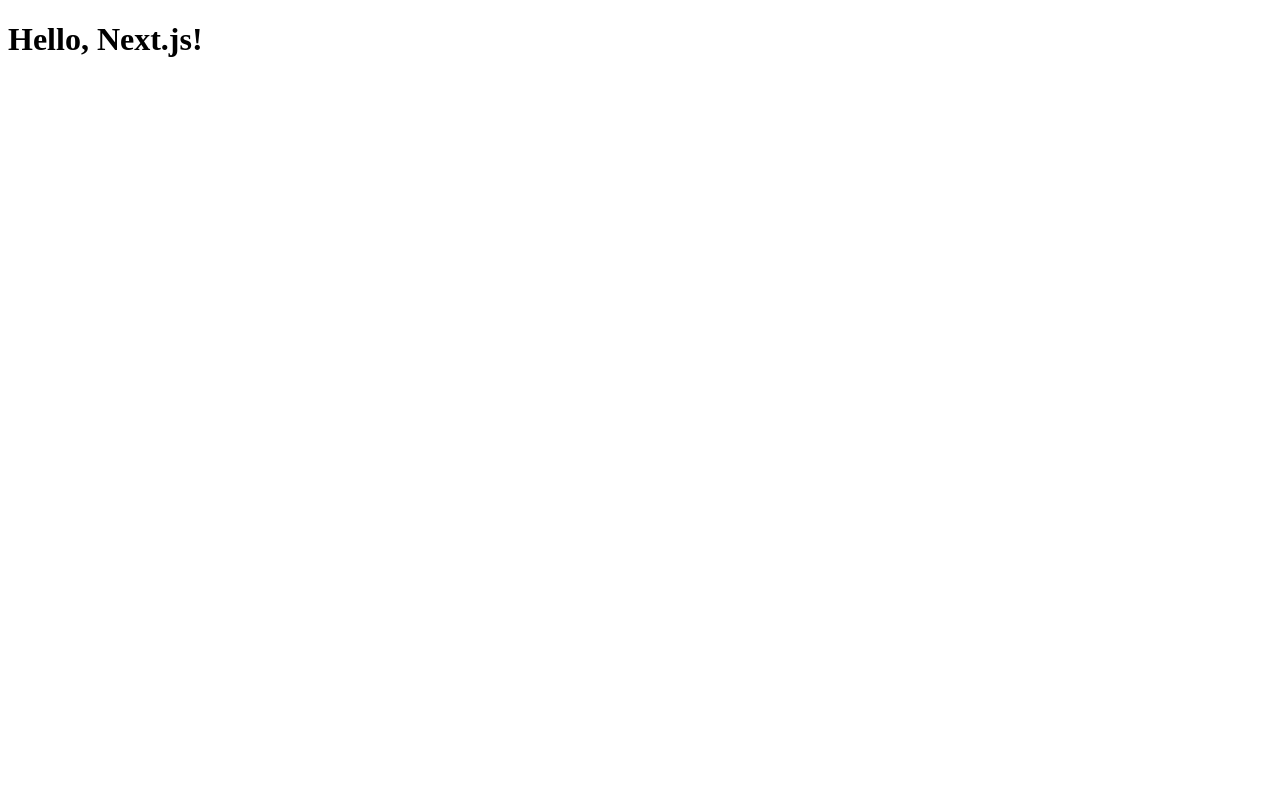
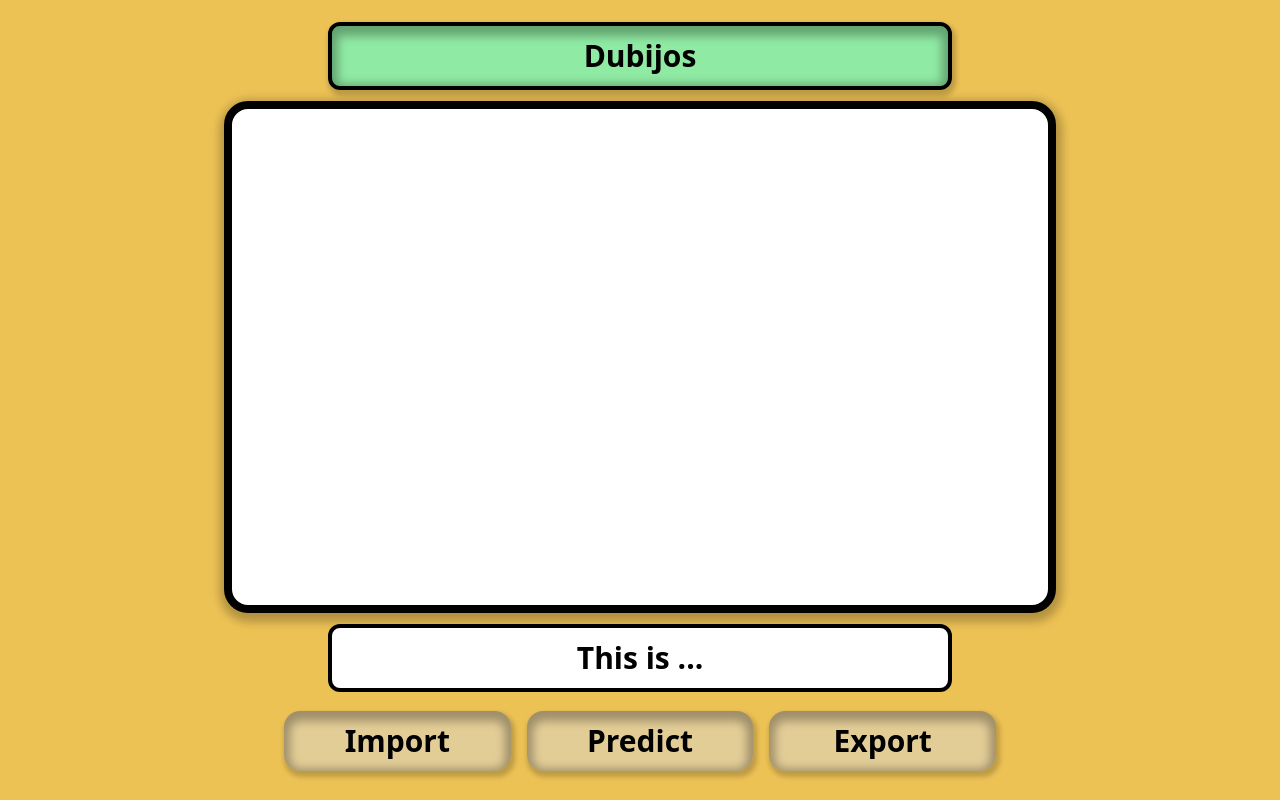
Before and after one commit to alu0101329093/dubijos, a Next.js app: page / in a window 1280 px wide. Built offline with nearby package versions, Linux system fonts and the light colour scheme.

Commit message:
feat: Add main page aspect

```diff
--- a/app/page.tsx
+++ b/app/page.tsx
@@ -1,3 +1,27 @@
-export default function Home() {
-  return <h1>Hello, Next.js!</h1>;
-}
+import type { FC } from 'react';
+import OptionButton from '../components/OptionButton';
+
+const Home: FC = () => {
+  return (
+    <main className="flex h-screen w-screen flex-1 flex-col items-center justify-around bg-[#edc255] p-4">
+      <h1 className="w-1/2 rounded-xl border-4 border-black bg-green-300/90 p-3 text-center text-3xl font-bold shadow-inout">
+        Dubijos
+      </h1>
+      <canvas
+        className="h-4/6 w-8/12 rounded-3xl border-8 border-black bg-white shadow-[1px_4px_10px_5px_rgba(0,0,0,0.25)]"
+        height={720}
+        width={1280}
+      ></canvas>
+      <span className="w-1/2 rounded-xl border-4 border-black bg-white p-3 text-center text-3xl font-semibold">
+        This is {'...'}
+      </span>
+      <div className="flex w-7/12 justify-center text-3xl font-semibold">
+        <OptionButton>Import</OptionButton>
+        <OptionButton>Predict</OptionButton>
+        <OptionButton>Export</OptionButton>
+      </div>
+    </main>
+  );
+};
+
+export default Home;
--- /dev/null
+++ b/components/OptionButton.tsx
@@ -0,0 +1,17 @@
+'use client';
+
+import type { FC, ReactNode } from 'react';
+
+export interface OptionButtonProps {
+  children: ReactNode;
+}
+
+const OptionButton: FC<OptionButtonProps> = ({ children }) => {
+  return (
+    <button className="m-2 flex-1 rounded-2xl bg-[#D9D9D9]/50 p-3 text-center shadow-inout">
+      {children}
+    </button>
+  );
+};
+
+export default OptionButton;
--- a/package.json
+++ b/package.json
@@ -20,6 +20,7 @@
   },
   "devDependencies": {
     "@typescript-eslint/eslint-plugin": "^5.47.0",
+    "autoprefixer": "^10.4.13",
     "eslint": "^8.30.0",
     "eslint-config-prettier": "^8.5.0",
     "eslint-config-standard-with-typescript": "^24.0.0",
@@ -28,6 +29,7 @@
     "eslint-plugin-promise": "^6.1.1",
     "eslint-plugin-react": "^7.31.11",
     "eslint-plugin-tailwindcss": "^3.7.1",
+    "postcss": "^8.4.20",
     "prettier": "^2.8.1",
     "prettier-plugin-tailwindcss": "^0.2.1",
     "tailwindcss": "^3.2.4",
--- /dev/null
+++ b/postcss.config.js
@@ -0,0 +1,6 @@
+module.exports = {
+  plugins: {
+    tailwindcss: {},
+    autoprefixer: {},
+  },
+}
--- a/tailwind.config.js
+++ b/tailwind.config.js
@@ -6,7 +6,12 @@
     './components/**/*.{js,ts,jsx,tsx}',
   ],
   theme: {
-    extend: {},
+    extend: {
+      boxShadow: {
+        inout:
+          'inset 0 4px 10px 6px rgba(0,0,0,0.3),2px 4px 5px 2px rgba(0,0,0,0.2)',
+      },
+    },
   },
   plugins: [],
 };
```
Also changed, not shown: app/head.tsx (+6 -2 lines), app/layout.tsx (+6 -3 lines), .eslintrc.json, 1 other file (tests, documents, lock files or other folders).
